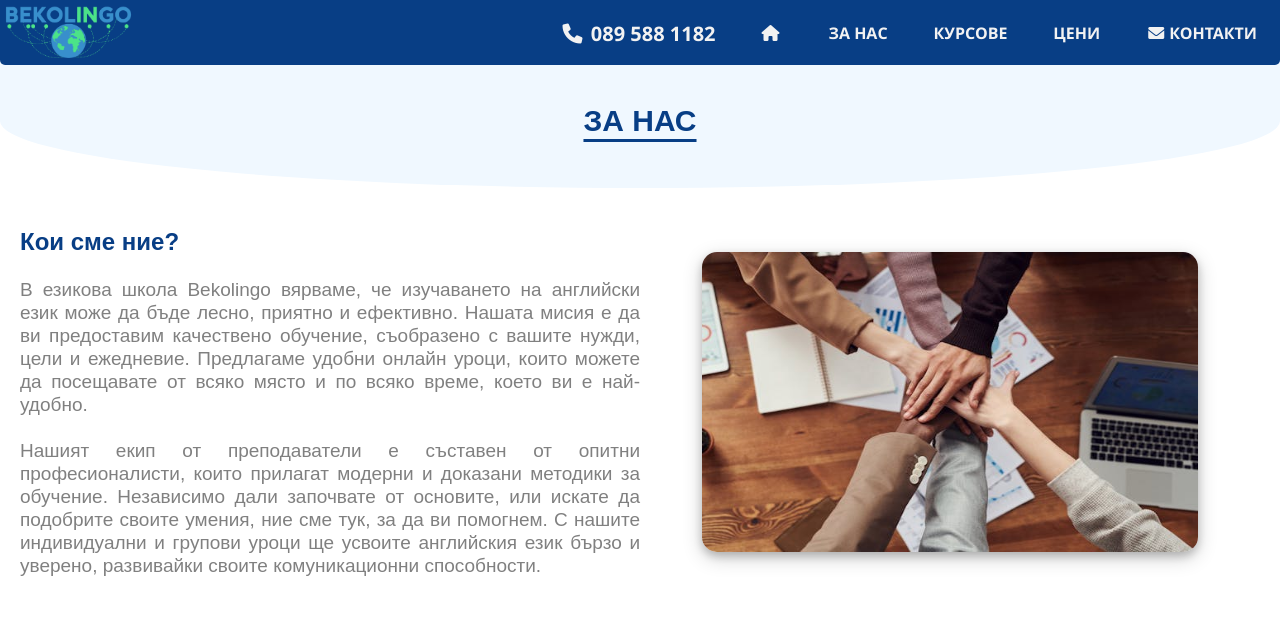
After one commit to berkayhalil/Online_language_school, a PHP site: page /for-us.php in a window 1280 px wide. The commit adds this page. Shown: the top 638 px of the page. Run offline with PHP 8.4, Linux system fonts and the light colour scheme.

Commit message:
Added fur us page

```diff
--- a/contact-form.css
+++ b/contact-form.css
@@ -11,8 +11,8 @@
   position: relative;
 }
 
-@media(max-width:500px){
-    #body-home #form{
+@media (max-width: 500px) {
+  #body-home #form {
     min-height: 550px;
   }
 }
@@ -23,7 +23,7 @@
   width: auto;
   color: #78788c;
   border-bottom: 3px solid #78788c;
-    font-weight:bold;
+  font-weight: bold;
 }
 
 .contact_inputes {
@@ -35,7 +35,7 @@
   outline: none;
   resize: none;
   border: 0;
-    transition: all .3s;
+  transition: all 0.3s;
   border-bottom: 2px solid #bebed2;
   font-size: 16px;
 }
@@ -57,13 +57,13 @@
 #contact_btn {
   float: right;
   padding: 8px 12px;
-    margin-top:0;
-    font-family: 'Montserrat', sans-serif;
+  margin-top: 0;
+  font-family: "Montserrat", sans-serif;
   border: 2px solid #78788c;
   background: 0;
   color: #5a5a6e;
   cursor: pointer;
-    transition: all .3s;
+  transition: all 0.3s;
   border-radius: 10px;
 }
 
@@ -83,16 +83,15 @@
   border-radius: 10px;
   font-size: 13px;
   box-shadow: 10px 10px 40px -14px #000;
-
 }
 
 .contact_spans {
   margin: 0 5px 0 15px;
 }
 
-#form-message{
+#form-message {
   font-size: 16px;
-     font-family:arial;
+  font-family: arial;
 }
 
 /*Overlay eeffect*/
@@ -104,8 +103,8 @@
   z-index: 1;
   top: 0;
   left: 0;
-    background-color: rgb(0,0,0);
-    background-color: rgba(0,0,0, 0.9);
+  background-color: rgb(0, 0, 0);
+  background-color: rgba(0, 0, 0, 0.9);
 }
 
 .overlay .closebtn {
@@ -122,21 +121,21 @@
 }
 
 .g-recaptcha {
-    transform:scale(0.85);
-    transform-origin:0 0;
+  transform: scale(0.85);
+  transform-origin: 0 0;
   width: fit-content;
   cursor: pointer;
   pointer-events: auto;
 }
 
 #contact_btn:disabled {
-    pointer-events: none; /* Prevent hover interaction */
-    cursor: not-allowed; /* Show a "not-allowed" cursor */
-    background-color: #c7c5c5; /* Optional: Change background to indicate disabled state */
-    color: #666; /* Optional: Adjust text color for better visibility */
-    box-shadow: none; /* Remove hover effects like shadow */
+  pointer-events: none;
+  cursor: not-allowed;
+  background-color: #c7c5c5;
+  color: #666;
+  box-shadow: none;
 }
 
-  #body-home #contact_btn{
+#body-home #contact_btn {
   float: left;
 }
--- a/contact-form.js
+++ b/contact-form.js
@@ -6,6 +6,6 @@ function openContactForm() {
   document.getElementById("myOverlay").style.display = "none";
 }
 
-  function enableSubmitBtn(){
+function enableSubmitBtn() {
   document.getElementById("contact_btn").disabled = false;
 }
--- a/contact-form.php
+++ b/contact-form.php
@@ -2,9 +2,9 @@
 
 <form id="form" method="post" action="<?php echo htmlspecialchars('contact-form-email.php');?>">
     <h2 id="contact_us">ЗАЯВИ БЕЗПЛАТНА КОНСУЛТАЦИЯ</h2>
-    <input class="contact_inputes" name ="name" placeholder="Име и Фамилия"required>
-    <input type="tel" class="contact_inputes" name="phone-number" placeholder="Телeфон"required pattern="\+?[0-9 ]*">
-    <input type="email" class="contact_inputes" name="email" placeholder="Имейл"required>
+    <input class="contact_inputes" name ="name" placeholder="Име и Фамилия*"required>
+    <input type="tel" class="contact_inputes" name="phone-number" placeholder="Телeфон*"required pattern="\+?[0-9 ]*">
+    <input type="email" class="contact_inputes" name="email" placeholder="Имейл*"required>
     <textarea id="form-message"class="contact_inputes" name="message"placeholder="Съобщение"></textarea>
 
       <div class="g-recaptcha" data-sitekey="6Lf82IgqAAAAALJsJgsigTbRciVyxlSsicQrX-7n" data-callback="enableSubmitBtn"></div>
--- a/contacts.css
+++ b/contacts.css
@@ -1,95 +1,87 @@
-#body-contacts{
-    font-family:sans-serif;
-    margin:0;
+#body-contacts {
+  font-family: sans-serif;
+  margin: 0;
 }
 
-#div-h1-con{
+.div-top-h1 {
   margin-top: 54px;
-    background-color:aliceblue;
+  background-color: aliceblue;
   padding-top: 30px;
   padding-bottom: 30px;
   border-radius: 0 0 100% 100%;
   width: 100%;
-   background-color:aliceblue;
+  background-color: aliceblue;
 }
 
-
-#h1-contacts{
+.h1-top{
   text-align: center;
   color: var(--main-body-dark-color);
   text-decoration: underline;
   text-underline-offset: 8px;
   font-size: 30px;
+  text-transform: uppercase;
 }
 
 .contact-details {
   display: flex;
   flex-direction: row;
-    justify-content:center; /* Distribute items with equal space around them */
-    align-items: start; /* Align items to the top of the section */
+  justify-content: center;
+  align-items: start;
   padding: 20px;
 }
 
 .contacts-container,
 #form-container {
   flex: 1; /* Each div takes equal space */
-    max-width: 45%; /* Optional: set a max width for better layout control */
+  max-width: 45%;
   align-items: center;
-    display: flex; /* Use Flexbox for alignment */
-    flex-direction: column; /* Arrange elements vertically */
-}
-.contacts-container {
-    display: flex; /* Use Flexbox for alignment */
-    flex-direction: column; /* Arrange elements vertically */
-    align-items: center; /* Center the items horizontally */
+  display: flex;
+  flex-direction: column;
 }
 
 .contacts-container p {
   font-size: 23px;
   padding-bottom: 15px;
-    text-align: left; /* Align text to the left */
-    width: 100%; /* Ensure paragraphs take the full width of the container */
-    max-width: 400px; /* Optional: set a max width for better layout control */
-    margin: 0; /* Remove default margin for better alignment */
+  text-align: left;
+  width: 100%;
+  max-width: 400px;
+  margin: 0;
 }
 
-.contacts-container{
-    color: var(--main-body-dark-color); /* Change to your brand's color */
-    margin-right: 8px; /* Add spacing between the icon and text */
-    font-size: 18px; /* Adjust icon size */
+.contacts-container {
+  color: var(--main-body-dark-color);
+  font-size: 18px;
   vertical-align: middle;
   font-weight: bold;
 }
 
-.main-content-contacts #form{
+.main-content-contacts #form {
   width: 400px;
   height: auto;
   margin: 0;
 }
 
-.main-content-contacts #contact_btn{
+.main-content-contacts #contact_btn {
   margin-top: 0;
 }
 
 @media (max-width: 900px) {
   .contact-details {
-        flex-direction: column;  /* Stack elements vertically on smaller screens */
-        align-items: center;  /* Center items */
+    flex-direction: column; /* Stack elements vertically on smaller screens */
+    align-items: center;
     text-align: center;
   }
 
-    .main-content-contacts #form{
+  .main-content-contacts #form {
     height: auto;
   }
-    .contacts-container p{
+  .contacts-container p {
     text-align: center;
   }
-
-
   .contacts-container,
   #form-container {
     width: 100%;
-        max-width: none;  /* Remove the max-width on small screens */
+    max-width: none; /* Remove the max-width on small screens */
     padding-top: 15px;
   }
   .contacts-container p {
@@ -98,18 +90,29 @@
 }
 
 .vertical-line {
-    width: 3px;  /* Set the width of the line */
-    background-color: var(--main-body-dark-color);  /* Color of the line, red in this case */
-    height:450px;  /* Full height to match the height of the parent container */
-    position:static;  /* To position the line relative to the parent container */
-    top:27%;  /* Align the top of the line with the top of the parent */
-    left: 50%;  /* Center the line horizontally */
+  width: 3px;
+  background-color: var(--main-body-dark-color);
+  height: 450px;
+  position: static;
+  top: 27%;
+  left: 50%;
   border-radius: 5px;
 }
-
 
 @media (max-width: 1076px) {
   .vertical-line {
     display: none;
   }
 }
+
+.image-container {
+  text-align: center;
+  max-width: 400px;
+}
+
+.image-container img {
+  max-width: 100%;
+  height: auto;
+  border-radius: 8px;
+  box-shadow: 0 4px 8px 0 rgba(0, 0, 0, 0.2), 0 6px 20px 0 rgba(0, 0, 0, 0.19);
+}
--- /dev/null
+++ b/for-us.css
@@ -0,0 +1,81 @@
+#body-for-us{
+    margin: 0;
+    font-family: sans-serif;
+}
+
+
+
+
+#h1-about-us{
+    color: var(--main-body-dark-color);
+}
+
+#section-about-us{
+    display:flex;
+    flex-direction: row;
+    justify-content: center;
+    align-items: start;
+    padding:20px;
+}
+
+.main-div-about-us {
+    flex:1;
+    display: flex; /* This makes the parent container a flex container */
+    flex-direction: column; /* Aligns children (divs) in a row */
+    justify-content: start;
+    align-items: center;
+    max-width:100%;
+}
+
+#div-picture-about-us {
+    flex: 1;
+    max-width: 100%;
+    align-items: center;
+    display: flex;
+    flex-direction: column;
+    border-radius: 8px;
+}
+
+#div-picture-about-us img{
+    border-radius: 15px;
+    min-height: 300px;
+    height: 300px;
+    margin-top: 7%;
+    box-shadow: 0 4px 8px 0 rgba(0, 0, 0, 0.2), 0 6px 20px 0 rgba(0, 0, 0, 0.19);
+    width: 80%;
+    }
+
+.div-about-us {
+    display: flex;
+    justify-content: flex-start; /* Align items to the left */
+    align-items: flex-start; /* Align items to the top */
+    width: 100%; /* Ensure full width */
+}
+
+#p-about-us-description {
+    text-align: justify;
+    text-align-last: left;
+    line-height: 23px;
+    font-size: 19px;
+    color: #808080;
+    margin-top: 2px;
+}
+
+@media (max-width: 900px) {
+    #section-about-us{
+        flex-direction:column;
+        align-items: center;
+        text-align: center;
+    }
+    .div-about-us {
+        justify-content: center;
+    }
+    #p-about-us-description{
+        text-align: center;
+    text-align-last: center;
+    }
+    #div-picture-about-us img{
+        width: 100%;
+        margin-top: 0;
+    }
+}
--- /dev/null
+++ b/for-us.php
@@ -0,0 +1,58 @@
+<!DOCTYPE html>
+<html lang="bg">
+<head>
+    <link rel="stylesheet" href="styles.css">
+    <link rel="stylesheet" href="https://cdnjs.cloudflare.com/ajax/libs/font-awesome/4.7.0/css/font-awesome.min.css">
+    <link rel="stylesheet" href="https://cdnjs.cloudflare.com/ajax/libs/font-awesome/6.0.0-beta3/css/all.min.css">
+    <meta charset="UTF-8">
+    <meta name="viewport" content="width=device-width, initial-scale=1.0">
+    <title>Contacts</title>
+    <link rel="stylesheet" href="styles.css">
+</head>
+
+<body id="body-for-us">
+<script src="navbar.js"></script>
+<?php include 'navbar.php'?>
+
+    <main>
+
+    <header>
+        <div class="div-top-h1">
+            <h1 class="h1-top">За нас</h1>
+        </div>
+    </header>
+
+    <section id="section-about-us">
+
+    <div class="main-div-about-us">
+
+        <div class="div-about-us">
+            <h1 id="h1-about-us">Кои сме ние?</h1>
+        </div>
+
+        <div id="div-about-us-description">
+        <p id="p-about-us-description">В езикова школа Bekolingo вярваме, че изучаването на английски език може да бъде лесно,
+             приятно и ефективно. Нашата мисия е да ви предоставим качествено обучение, съобразено с
+             вашите нужди, цели и ежедневие. Предлагаме удобни онлайн уроци, които можете да посещавате
+             от всяко място и по всяко време, което ви е най-удобно.
+             <br><br>
+             Нашият екип от преподаватели е съставен от опитни професионалисти, които прилагат
+             модерни и доказани методики за обучение. Независимо дали започвате от основите, или искате да
+             подобрите своите умения, ние сме тук, за да ви помогнем. С нашите индивидуални и групови уроци ще
+             усвоите английския език бързо и уверено, развивайки своите комуникационни способности.
+            <br><br>
+        </div>
+
+    </div>
+
+    <div id="div-picture-about-us">
+        <img src="pexels-photo-3184418.jpeg" alt="img"/>
+    </div>
+
+
+
+    </section>
+    </main>
+
+</body>
+</html>
--- a/navbar.js
+++ b/navbar.js
@@ -15,9 +15,8 @@ function collapseMenu() {
   }
 }
 
-
 // Collapse the menu if screen width is greater than 600px
-window.addEventListener('resize', function() {
+window.addEventListener("resize", function () {
   var x = document.getElementById("myTopnav");
   if (window.innerWidth > 600) {
     x.className = "topnav";
--- a/navbar.php
+++ b/navbar.php
@@ -1,9 +1,10 @@
+
 <div class="topnav" id="myTopnav">
         <img id="logo-id" src="Untitled-6.png" alt="logo">
         <div id="navbar-right">
             <a id="phone-icon" href="tel:+359895881182" onclick="collapseMenu()"><i class="fa-solid fa-phone"></i>  <span>089 588 1182</span></a>
             <a href="index.php" onclick="collapseMenu()"><i class="fas fa-home"></i></a>
-            <a href="#for-us" onclick="collapseMenu()">ЗА НАС</a>
+            <a href="for-us.php" onclick="collapseMenu()">ЗА НАС</a>
             <a href="#courses" onclick="collapseMenu()">КУРСОВЕ</a>
             <a href="#prices" onclick="collapseMenu()">ЦЕНИ</a>
             <a href="contacts.php" onclick="collapseMenu()"><i class="fa fa-fw fa-envelope"></i>КОНТАКТИ</a>
--- a/styles.css
+++ b/styles.css
@@ -3,6 +3,7 @@
 @import 'navbar.css';
 @import 'home-section.css';
 @import 'contacts.css';
+@import 'for-us.css';
 .btn-flip {
   position: absolute;
   right: 13px;
--- a/styles.scss
+++ b/styles.scss
@@ -3,6 +3,7 @@
 @import 'navbar.css';
 @import'home-section.css';
 @import 'contacts.css';
+@import 'for-us.css';
 
 :root {
     --main-body-light-color: #FFFF;
```
Also changed, not shown: buttons.scss (+12 -15 lines), contacts.js (+5 -3 lines), contacts.php (+19 -13 lines), home-section.css (+24 -27 lines), navbar.css (+16 -21 lines), pexels-olly-789822.jpg (added), pexels-photo-3184418.jpeg (added), 1 other file. Lines whose indentation alone changed are shown as unchanged.
